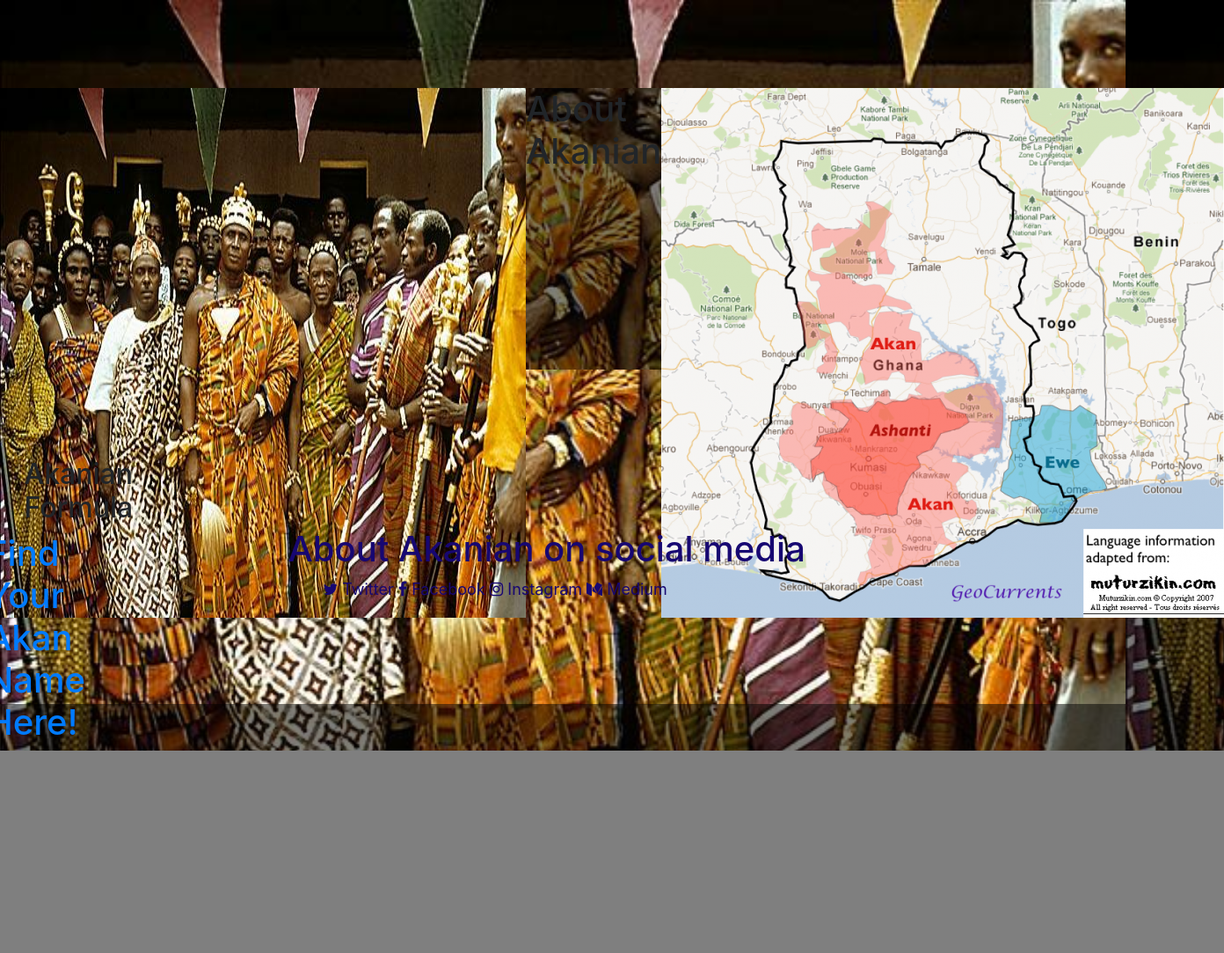
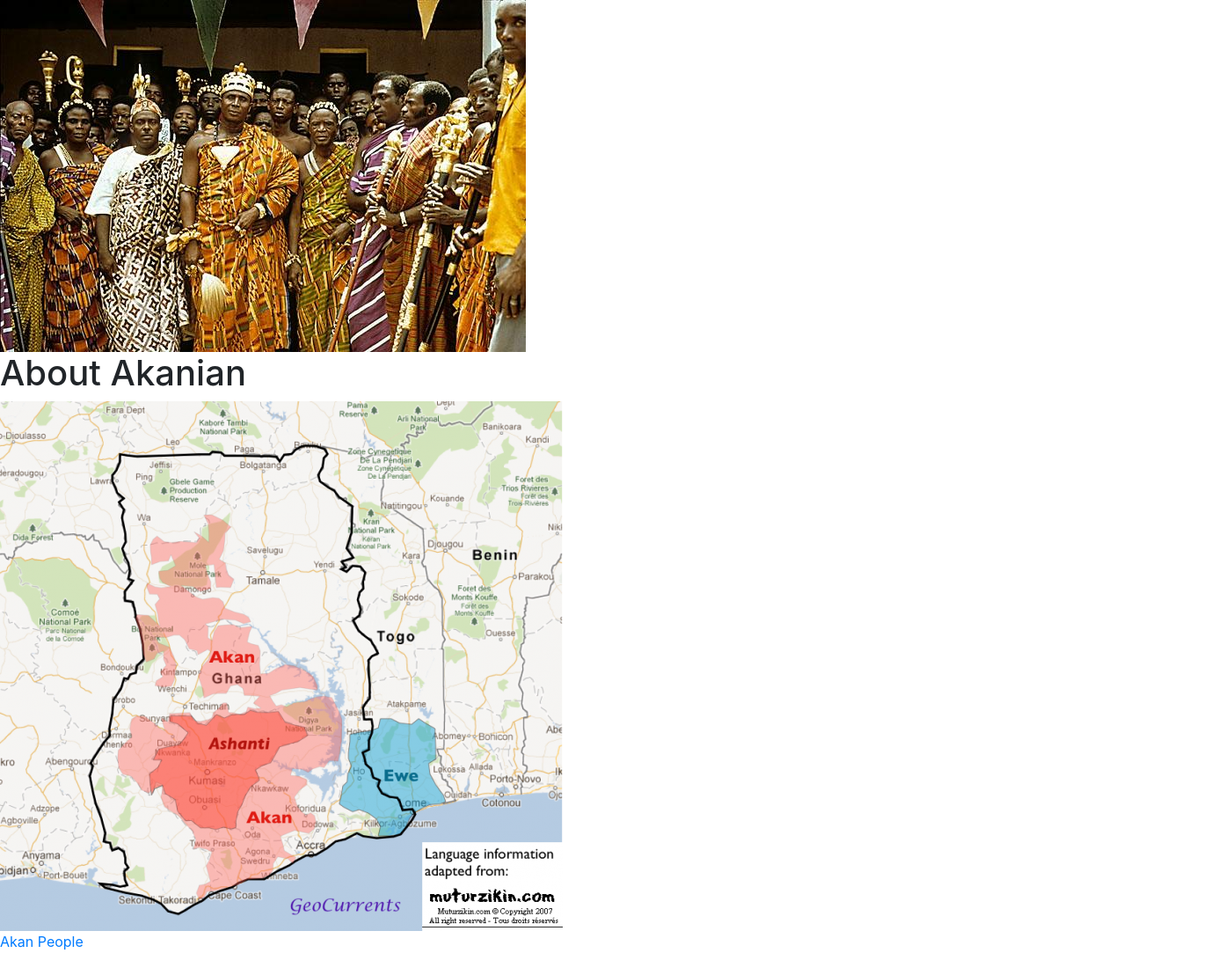
Before and after one commit to elijahk59/yourAkanianName, a plain HTML site: page index.html in a window 1280 px wide. Shown: the top 1083 px of the page at 88% size, 1392 px wide, since content can reach past the window. Before the commit the page ends 853 px from the top, so only its background shows below. Drawn offline with nearby package versions, Linux system fonts and the light colour scheme.

Commit message:
reduced image clutter on html and css

```diff
--- a/css/style.css
+++ b/css/style.css
@@ -15,26 +15,6 @@
   padding: 100px 0;
 }
 
-.flex-container {
-  background: url("/images/Akan-People.jpg") rgba(0, 0, 0, 0.5);
-  background-size: cover;
-  width: 100%;
-  height: 40vh;
-  background-attachment: fixed;
-  background-position: center;
-  background-repeat: no-repeat;
-  background-blend-mode: multiply;
-}
-.akanian {
-  width: 80px;
-  height: 80px;
-  object-fit: cover;
-  border-radius: 50%;
-}
-
-.header {
-  display: flex;
-}
 .contact {
   font-size: 18px;
   color: rgb(23, 7, 114);
--- a/index.html
+++ b/index.html
@@ -5,31 +5,29 @@
         <link rel="stylesheet" href="https://stackpath.bootstrapcdn.com/bootstrap/4.4.1/css/bootstrap.min.css" integrity="sha384-Vkoo8x4CGsO3+Hhxv8T/Q5PaXtkKtu6ug5TOeNV6gBiFeWPGFN9MuhOf23Q9Ifjh" crossorigin="anonymous"/>
         <link href="https://stackpath.bootstrapcdn.com/font-awesome/4.7.0/css/font-awesome.min.css" rel="stylesheet" integrity="sha384-wvfXpqpZZVQGK6TAh5PVlGOfQNHSoD2xbE+QkPxCAFlNEevoEH3Sl0sibVcOQVnN"crossorigin="anonymous"/>
         <title>Akanian Name 🤔</title>
-        <link href="css/styles.css" rel="stylesheet" type="text/css" media="all">
+
         <link href="css/bootstrap.css" rel="stylesheet" type="text/css" media="all">
         <link rel="stylesheet" href="css/bootstrap-grid.css" media="all">
         <link href="css/style.css" rel="stylesheet" type="text/css" media="all">
     </head>
     <body>
         <!--About Akanian-->
-        <section class="header">
+
         <div class="flex-container">
-          <div class="header">
             <img src="/images/Akan-People.jpg" alt="Akan-People"/>
             <h1>About Akanian</h1>
             <img src="/images/akan-location.png"/>
-            <p><a href="/images/Akan-People.jpg"></a></p>
-          </div>
+            <p><a href="/images/Akan-People.jpg">Akan People</a></p>
         </div>
-        </section>
+
 
         <!--Akanian-->
         <div class="akanian">
             <div class="row">
                 <div class="col-md-6 offset-md-3">
                 <h2>Akanian Formula</h2>
+                <h1><a href="akanName.html">Find Your Akan Name Here!</a></h1>
                 </div>
-                <h1><a href="akanName.html">Find Your Akan Name Here!</a></h1>
             </div>
          </div>
 
--- /dev/null
+++ b/js/index.js
@@ -0,0 +1 @@
+console.log(J.h)
```
